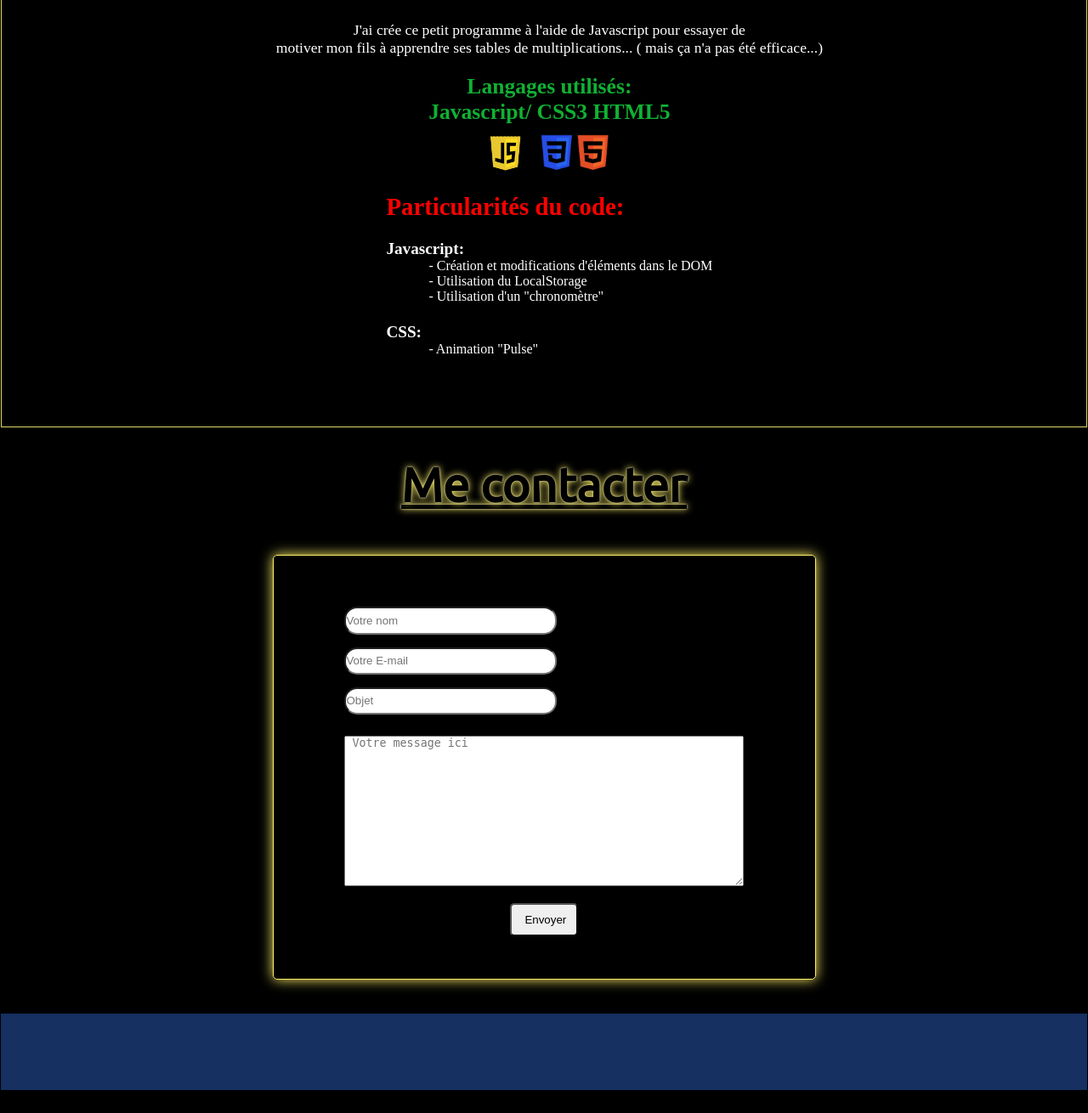
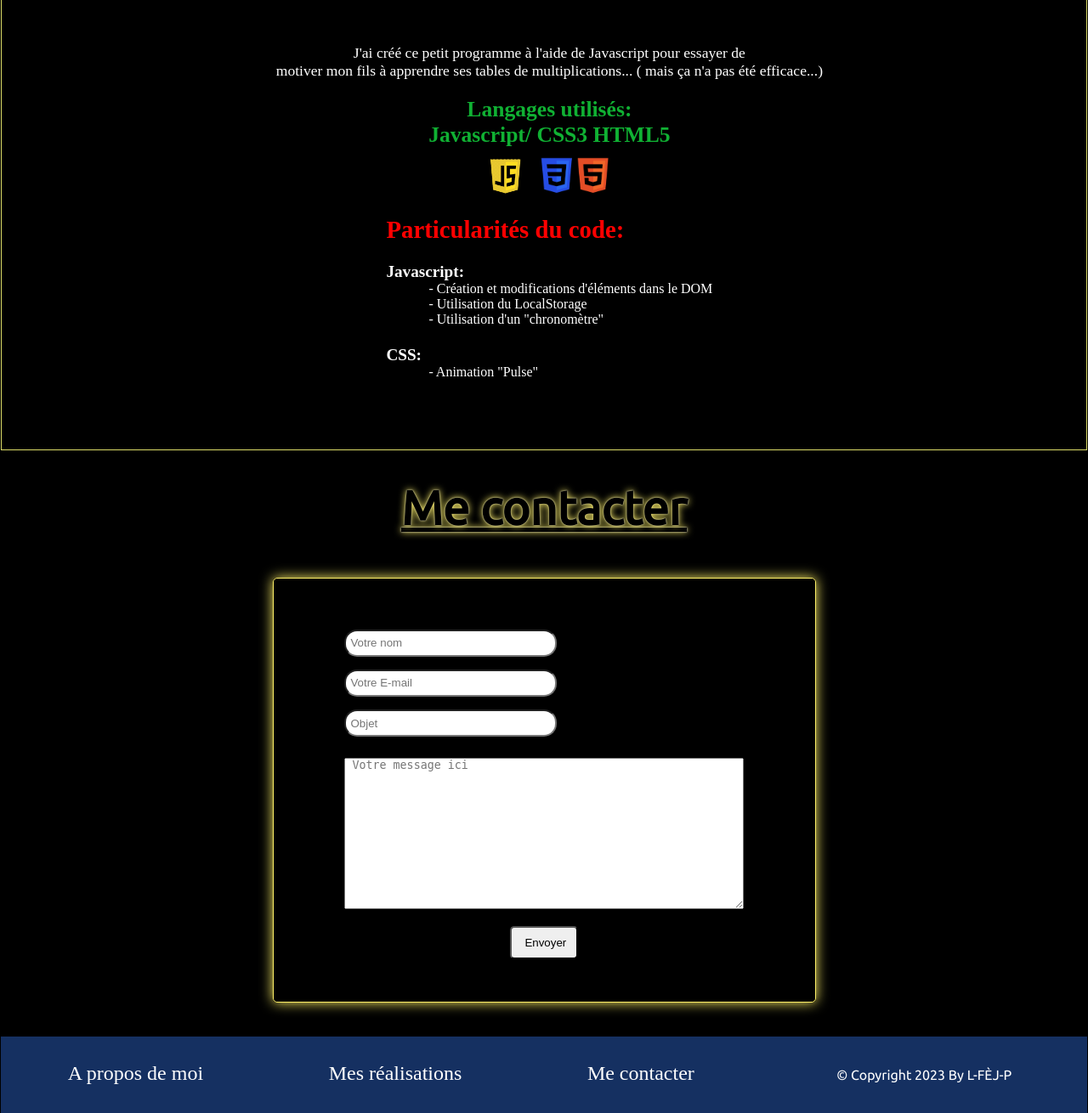
Before and after one commit to ElphP/PortFolio, a PHP site: page / in a window 1280 px wide. Shown: the part 4437-5747 px from the top of the page at 85% size. Before the commit the page ends 5720 px from the top, so only its background shows below. Run offline with PHP 8.4, Linux system fonts and the light colour scheme; data that the repository does not hold is empty.

Commit message:
Version sans horloge (bug sur IOS)

```diff
--- a/form_php.php
+++ b/form_php.php
@@ -49,6 +49,7 @@
 
             if(empty($_POST["mess"])) {
                 $mess_error="Quel est votre message? Ce champ est requis.";
+
             }
             else  {
                 $message = sanit($_POST["mess"]);
@@ -57,22 +58,13 @@
             if($name_error == "" and $mail_error == "" and $mess_error == "")  {
                 unset($_POST["submit"]);
                 $mailTo = "contact@elphegeproisy.com";
-                $subject = "Message de mon PorteFolio";
-                $contenu =  "Ce message a été envoyé automatiquement depuis le formulaire.\n\n Contact : ".$name.
+                $subject = "Message de mon Portefolio";
+                $contenu =  "Ce message a été automatiquement envoyé depuis le formulaire de mon portefolio.\n\n Contact : ".$name.
                 "\n Adresse e-mail: ".$mail. "\n Objet du message: ".$objet. "\n\n" .$message. "\n";
 
                 if(mail($mailTo,$subject,$contenu))  {
                 $color_mess ="email_success";
-                $mess_ok = "Votre message a bien été envoyé,\n nous vous envoyons un mail de confirmation à l'adresse que vous nous avez indiquée.";
-
-                $retourClient = "Bonjour, nous avons bien reçu votre message, nous allons le traiter dans les plus brefs délais. \n\n
-
-                Bien cordialement,\n
-                Elphège PROISY \n\n
-
-                Ceci est un message automatique, merci de ne pas répondre à ce message.";
-
-                mail($mail,$subject,$retourClient);
+                $mess_ok = "Votre message a bien été envoyé!";
                 $name = $mail = $objet = $message = "";
                 }
                 else  {
--- a/index.php
+++ b/index.php
@@ -1,4 +1,5 @@
-<?php include("form_php.php");?>
+<?php include("form_php.php");
+?>
 
 <!DOCTYPE html>
 <html lang="en">
@@ -9,12 +10,7 @@
     <meta name="viewport" content="width=device-width, initial-scale=1.0" />
     <title>Elphège Proisy - Développeur Web</title>
 
-    <!-- <link rel="preconnect" href="https://fonts.googleapis.com" />
-        <link rel="preconnect" href="https://fonts.gstatic.com" crossorigin />
-        <link
-            href="https://fonts.googleapis.com/css2?family=Magra&family=Oxygen&display=swap"
-            rel="stylesheet"
-        /> -->
+
 
     <link rel="preconnect" href="https://fonts.googleapis.com" />
     <link rel="preconnect" href="https://fonts.gstatic.com" crossorigin />
@@ -25,12 +21,14 @@
 </head>
 
 <body onload="changeStyleForm()">
-    <button class="openModal">
+
+    <!-- icone horloge   (supprimée car ne fonctionne pas sous IOS,... à corriger) -->
+    <!-- <button class="openModal">
         <img src="horl.png" alt="Bouton horloge" class="iconHorl" />
-    </button>
+    </button> -->
 
     <!-- fenêtre modale -->
-    <dialog id="modal">
+    <!-- <dialog id="modal">
         <div class="closeModal">
             <img src="close-icon-16.png" alt="fermer" class="close" />
         </div>
@@ -101,7 +99,7 @@
             <div id="date"></div>
             <div id="heure"></div>
         </div>
-    </dialog>
+    </dialog> -->
     <!-- fin modale -->
 
     <div class="fenetre">
@@ -113,6 +111,7 @@
                 <li>
                     <a class="navbar" href="#realis">Mes réalisations</a>
                 </li>
+
                 <li><a class="navbar" href="#mail">Me contacter</a></li>
 
                 <li><a class="btnCV" href="monCV.pdf" target="about_blank">mon CV</CV></a></li>
@@ -123,6 +122,10 @@
         </nav>
         <ul class="menuDeroul">
             <li class="onglet"><a href="#realis">Mes réalisations</a></li>
+            <li class="site"><a href="#realis">Site Enea telecom</a></li>
+            <li class="site"><a href="#ep">Site elphegeproisy.com</a></li>
+            <li class="site"><a href="#fictif">Site pâtisserie FICTIF</a></li>
+            <li class="site"><a href="#multipli">Jeu des multiplications</a></li>
             <li class="onglet">
                 <a href="#mail">Me contacter</a>
             </li>
@@ -141,15 +144,17 @@
                         </div>
 
                         <h2>A propos de moi,</h2>
+
                         <p>
-                            Lorem ipsum dolor, sit amet consectetur adipisicing
-                            elit. Voluptas, itaque delectus maxime eos ipsa
-                            nobis non maiores qui, veniam corporis quisquam
-                            sapiente reiciendis? A maxime, molestiae, nihil,
-                            suscipit sed ullam impedit illo reiciendis
-                            consectetur voluptatem nisi eius possimus quod
-                            necessitatibus error enim ex ipsam. Sit nulla modi
-                            dolores suscipit pariatur!
+                            Après plus de 20 ans d'une carrière de musicien d'orchestre et de professeur de musique,
+                            j'ai
+                            décidé de me lancer dans une nouvelle aventure en me reconvertissant dans le développement
+                            web. Mon esprit analytique, ma persévérance et mon autonomie sont des qualités qui me seront
+                            certainement utiles dans mon futur métier de développeur web. Je suis impatient de voir ce
+                            que j'accomplirai
+                            dans ce nouvel univers, et j'espère que ma passion et mon talent me mèneront
+                            loin dans ce nouveau chapitre de ma vie!
+
                         </p>
                     </div>
                 </div>
@@ -215,7 +220,7 @@
                     </div>
                 </div>
 
-                <div class="container">
+                <div class="container" id="ep">
                     <div class="iframeContainer">
                         <h3>
                             <a href="https://www.elphegeproisy.com" target="_blank" rel="noopener noreferrer">Site
@@ -233,7 +238,7 @@
                     </div>
                 </div>
 
-                <div class="container">
+                <div class="container" id="fictif">
                     <div class="iframeContainer">
                         <h3>
                             <a href="https://betadev.elphegeproisy.com/RP1/index.php" target="_blank"
@@ -250,8 +255,8 @@
                             (Toutes les pages ne sont pas programmées)
                         </p>
                         <p>
-                            Codes d'accès programmés pour test:
-                            "AMELIE-c18A2ePt" & "LAURENT-n2Felg83"
+                            2 codes d'accès programmés (test):
+                            Id1: AMELIE mdp: c18A2ePt / Id2: LAURENT mdp: n2Felg83
                         </p>
 
                         <div class="langage">
@@ -270,9 +275,10 @@
                             <ul>
                                 <li>
                                     - Gestion d'un accueil avec mot de passe
-                                    (Accès restreint pré-programmés dans la
-                                    base de données). Une interface d'administration a, par ailleurs, été développée
-                                    (non visible ici) pour rajouter des "adhérents" dans la base de donnée.
+                                    (Accès restreints pré-programmés dans la
+                                    base de données).<br />
+                                    Une interface d'administration a, par ailleurs, été développée
+                                    (non visible ici) pour rajouter des "adhérents" dans la base de données.
                                 </li>
                             </ul>
                             <br />
@@ -309,8 +315,8 @@
                         </div>
                     </div>
                 </div>
-                <div class="container">
-                    <div class="iframeContainer">
+                <div class="container" id="multipli">
+                    <div class=" iframeContainer">
                         <h3>
                             <a href="" target="_blank" rel="noopener noreferrer">Test des tables de multiplications</a>
                         </h3>
@@ -320,7 +326,7 @@
                     </div>
                     <div class="textPres">
                         <p class="intro">
-                            J'ai crée ce petit programme à l'aide de
+                            J'ai créé ce petit programme à l'aide de
                             Javascript pour essayer de
                         </p>
                         <p>
@@ -361,7 +367,7 @@
                 <div id="mail">
                     <div class="center_div">Me contacter</div>
 
-                    <form action="<?php echo htmlentities($_SERVER['PHP_SELF']) ?>" method="POST">
+                    <form action="index.php#mail" method="POST">
                         <span class="<?php echo $color_mess ?>"><?php echo $mess_ok ?></span>
                         <input type="text" name="nom" id="nom" placeholder="Votre nom" value="<?php echo $name ?>" />
                         <span class="error"><?php echo $name_error ?></span>
@@ -384,7 +390,14 @@
             </section>
 
             <footer>
-
+                <div class="footer1">
+                    <ul>
+                        <li class="footerli"><a href="index.php">A propos de moi</a></li>
+                        <li class="footerli"><a href="#realis">Mes réalisations</a></li>
+                        <li class="footerli"><a href="#mail">Me contacter</a></li>
+                    </ul>
+                </div>
+                <div class="footer2">© Copyright 2023 By L-FÈJ-P </div>
             </footer>
         </main>
     </div>
--- a/style.css
+++ b/style.css
@@ -544,14 +540,68 @@ h3 a {
     text-align: left;
 }
 
+ #nom,#email,#sujet {
+        padding-left: 5px;
+    }
+
 footer {
+    display: flex;
+    flex-direction: row;
+    justify-content: center;
+    align-items: center;
+    width: 100%;
     height: 90px;
     background-color: #153061;
 }
 
+.footer1 {
+    width: 70%;
+    font-size: 1.5rem;
+    font-family: "Times new roman";
+}
+
+.footer1 > ul {
+    display: flex;
+    flex-direction: row;
+    justify-content: space-around;
+    text-align: center;
+    padding: 5px;
+}
+
+.footer1 li {
+    list-style: none;
+}
+
+.footer2 {
+    width: 30%;
+    text-align: center;
+    padding: 5px;
+    font-size: 1rem;
+    font-family: "Ubuntu";
+    color: white;
+}
+
+footer a {
+    text-decoration: none;
+    color: white;
+}
+
+.footerli > a::after {
+    display: block;
+    content: "";
+    width: 0;
+    height: 2px;
+    background-color: white;
+    transition: width 0.4s;
+}
+.footerli:hover > a::after {
+    width: 100%;
+}
+
+
 /* version mobile */
 
-@media screen and ((max-width: 1605px) or (max-height: 920px)) {
+@media screen and (max-width: 1605px) {
     .openModal {
         display: none;
     }
```
Also changed, not shown: other parts of style.css (+45 -14 lines), script.js (+120 -117 lines).
